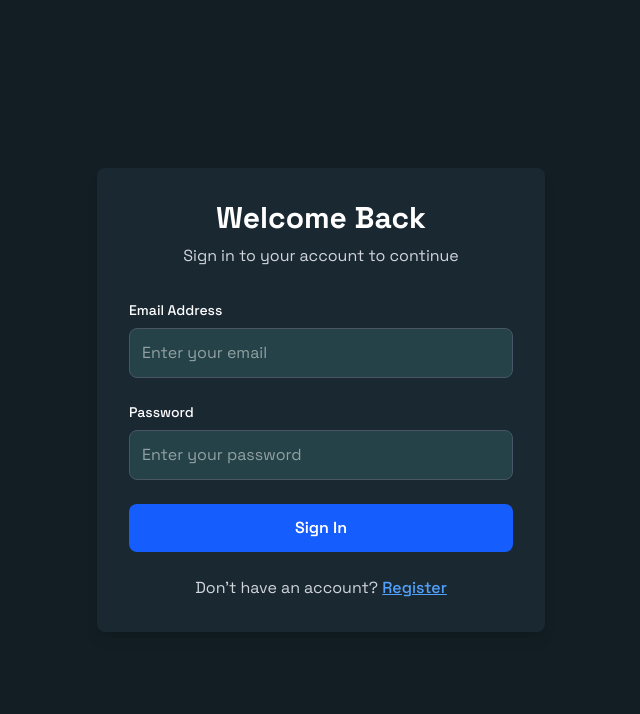
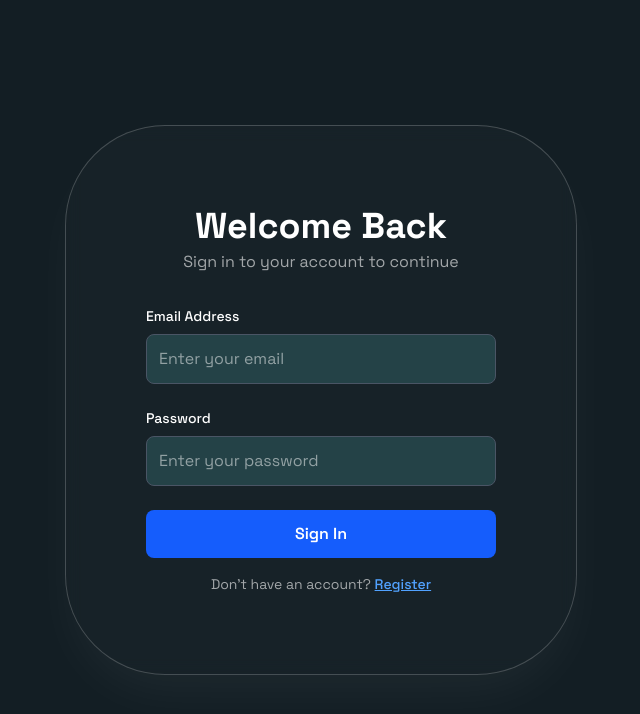
Before and after one commit to Hack2A/eDNA-sih25, a React (Vite) app in the folder frontend/: page /u/auth in a window 1280 px wide. Shown: the top 714 px of the page, without its empty margins (319-959 px from the left). Built offline with nearby package versions, Linux system fonts and the light colour scheme.

Commit message:
fixed authenticate page ui

```diff
--- a/frontend/src/pages/forms/authenticate.tsx
+++ b/frontend/src/pages/forms/authenticate.tsx
@@ -13,12 +13,12 @@ const Authenticate = () => {
 
     return (
         <div className="w-full min-h-screen bg-[#131E24] text-white flex justify-center items-center">
-            <div className='bg-[#1A2832] p-8 rounded-lg shadow-lg w-full max-w-md'>
+            <div className='bg-white/2 backdrop-blur-sm rounded-[100px] w-full max-w-lg p-20 shadow-white/5 shadow-2xl border border-white/20'>
                 <div className='text-center mb-8'>
-                    <h1 className='text-3xl font-bold mb-2'>
+                    <h1 className='text-4xl font-bold mb-2'>
                         {isLogin ? 'Welcome Back' : 'Create Account'}
                     </h1>
-                    <p className='text-gray-300'>
+                    <p className='text-white/60 -mt-1'>
                         {isLogin
                             ? 'Sign in to your account to continue'
                             : 'Join us to start your eDNA journey'
@@ -65,8 +65,8 @@ const Authenticate = () => {
                     </button>
                 </form>
 
-                <div className='mt-6 text-center'>
-                    <p className='text-gray-300'>
+                <div className='mt-4 text-center'>
+                    <p className='text-white/60 text-sm'>
                         {isLogin ? "Don't have an account? " : "Already have an account? "}
                         <button
                             onClick={() => setIsLogin(!isLogin)}
```
